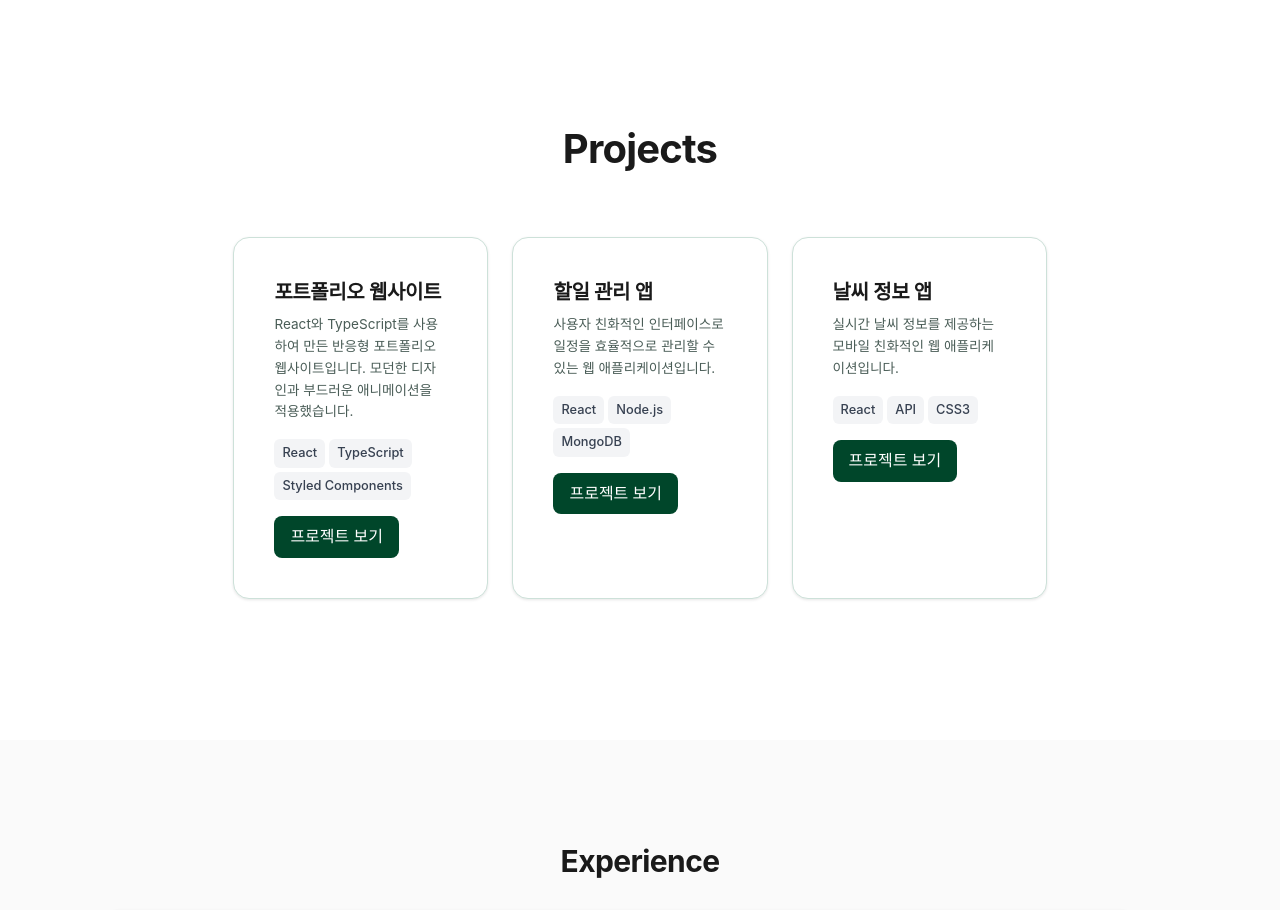
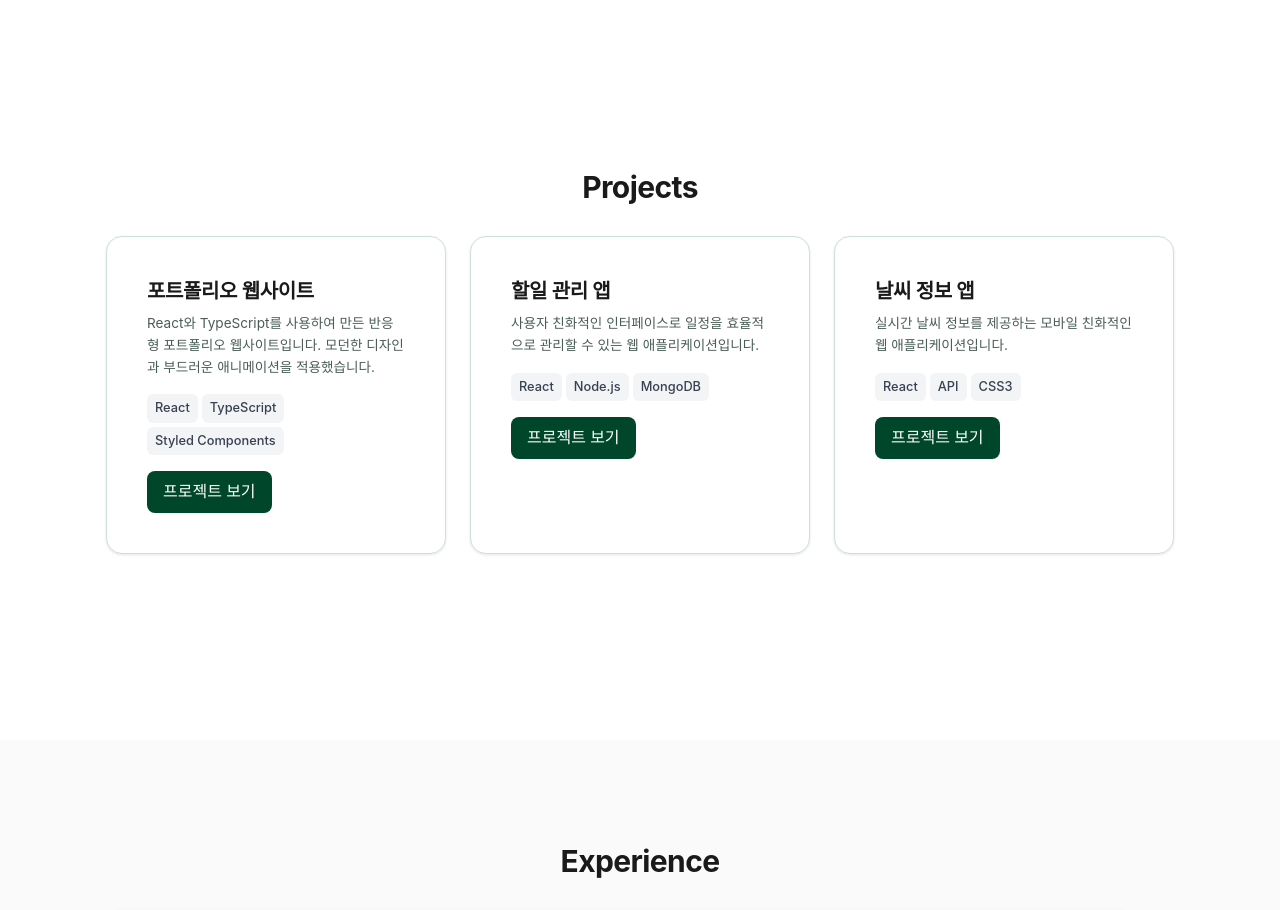
Before and after one commit to doh-ha/doh-ha.github.io, a React (Create React App) app: page / in a window 1280 px wide. Shown: the part 860-1770 px from the top of the page. Built offline with nearby package versions, Linux system fonts and the light colour scheme.

Commit message:
🎨 common style for Project section

```diff
--- a/src/sections/Project.tsx
+++ b/src/sections/Project.tsx
@@ -1,12 +1,13 @@
 import React from "react";
-import { Section, Container, SectionTitle, Grid, Card, ButtonLink } from "../styles/styled-components";
+import { Section, Grid, Card, ButtonLink } from "../styles/styled-components";
+import { SectionContainer, SectionTitle } from "../styles/section";
 import { ProjectTitle, ProjectDescription, TechStack, TechTag } from "./Project.styles";
 import { projects } from "../data/Project.data";
 
 const Project: React.FC = () => {
   return (
     <Section id="project" background="white">
-      <Container>
+      <SectionContainer>
         <SectionTitle>Projects</SectionTitle>
         <Grid columns={3}>
           {projects.map((project, index) => (
@@ -22,7 +23,7 @@ const Project: React.FC = () => {
             </Card>
           ))}
         </Grid>
-      </Container>
+      </SectionContainer>
     </Section>
   );
 };
```
